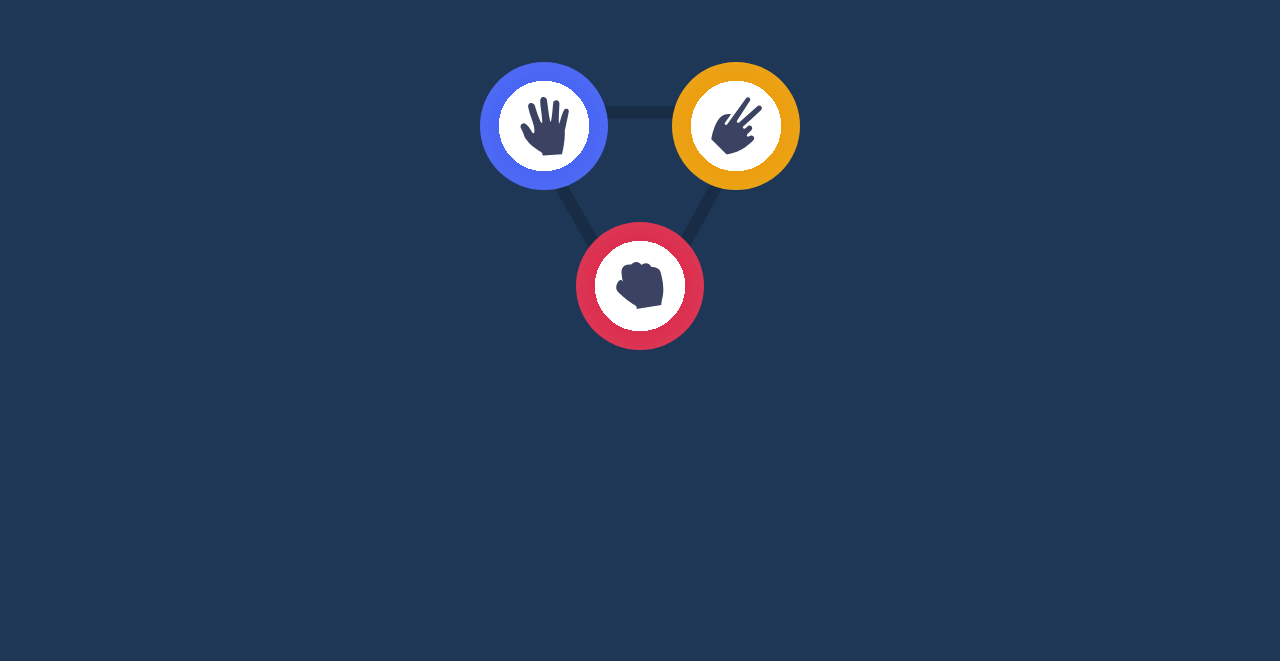
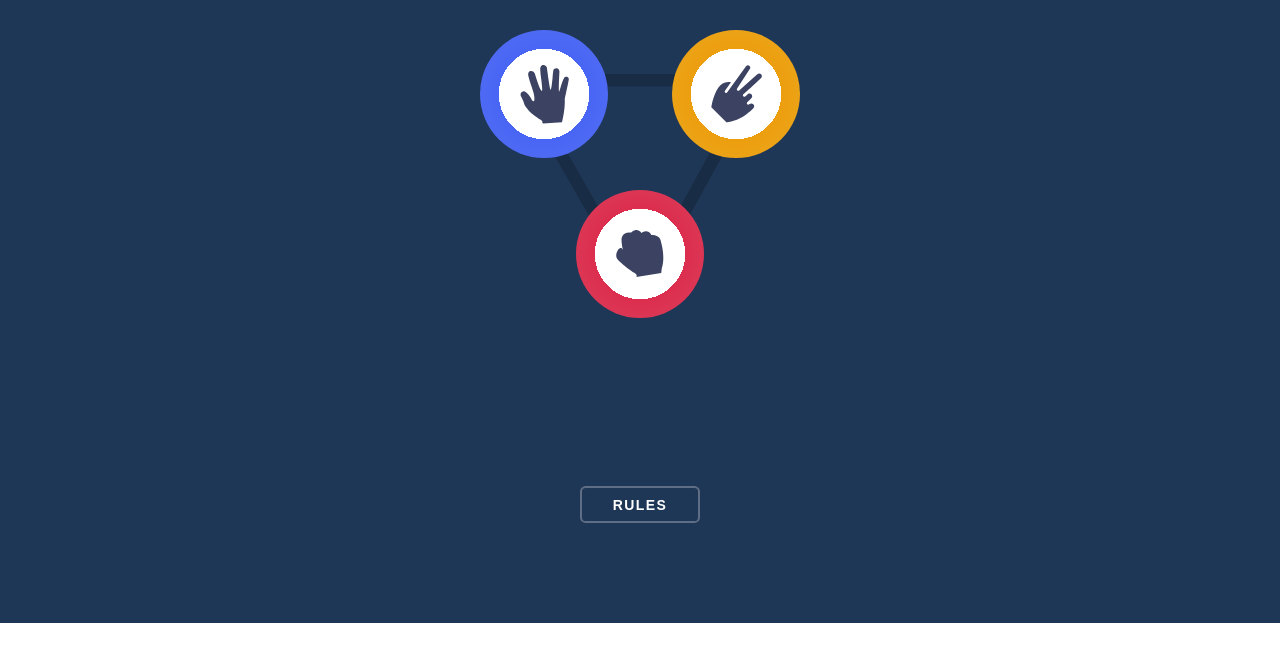
Before and after one commit to abdelkadersettah/roshambo, a plain HTML site: page index.html in a window 1280 px wide. Shown: the part 177-838 px from the top of the page. After the commit the page ends 800 px from the top, so only its background shows below. Drawn offline with Linux system fonts and the light colour scheme.

Commit message:
add and style rules button to the game section

```diff
--- a/index.html
+++ b/index.html
@@ -11,7 +11,7 @@
   <title>Roshambo</title>
 
   <!-- Score
-  Rules
+
 
   You Picked
   The House Picked
@@ -46,7 +46,7 @@
       <li class="game-menu__items" data-items="scissors"><img class="game-menu__img" src="./images/icon-scissors.svg" alt="scissors" srcset=""></li>
       <li class="game-menu__items" data-items="rock"><img class="game-menu__img" src="./images/icon-rock.svg" alt="rock" srcset=""></li>
     </ul>
-
+     <button class="btn btn__rules">Rules</button>
   </section>
 </main>
 </body>
--- /dev/null
+++ b/sass/abstracts/_borders.scss
@@ -0,0 +1,6 @@
+@mixin border-base(
+  $inner-weight: 3px,
+  $inner-color: var(--header-outline-color)
+) {
+  border: $inner-weight solid $inner-color;
+}
--- a/sass/abstracts/_variables.scss
+++ b/sass/abstracts/_variables.scss
@@ -29,10 +29,15 @@
   --margin-sm: calc(var(--margin-base) * 0.875);
   --margin-lg: calc(var(--margin-base) * 1.25);
   --margin-xlg: calc(var(--margin-base) * 2);
+  --margin-xxlg: calc(var(--margin-base) * 2.5);
+
   // padding
   --padding-base: 1em;
   --padding-xsm: calc(var(--padding-base) * 0.5);
   --padding-sm: calc(var(--padding-base) * 0.875);
   --padding-lg: calc(var(--padding-base) * 1.25);
   --padding-xlg: calc(var(--padding-base) * 2);
+  --padding-xxlg: calc(var(--padding-base) * 2.5);
+  // radius;
+  --radius-base: 0.4em;
 }
--- a/sass/base/_base.scss
+++ b/sass/base/_base.scss
@@ -38,7 +38,3 @@ body {
   @include gradient-radial();
   color: var(--white);
 }
-.game-select {
-  height: 80vh;
-  position: relative;
-}
--- /dev/null
+++ b/sass/components/_buttons.scss
@@ -0,0 +1,14 @@
+.btn {
+  text-transform: uppercase;
+  font-size: var(--font-size-sm);
+  letter-spacing: 0.1em;
+  padding: 0.6em 2.2em;
+  font-weight: var(--font-weight-semi-bold);
+  border-radius: var(--radius-base);
+  &__rules {
+    @include border-base(2px);
+    display: block;
+    margin: 0 auto;
+    margin-bottom: var(--margin-xxlg);
+  }
+}
--- a/sass/main.scss
+++ b/sass/main.scss
@@ -1,5 +1,7 @@
 @import 'abstracts/variables';
 @import 'abstracts/gradients';
+@import 'abstracts/borders';
 @import 'base/base';
 @import 'pages/home';
 @import 'components/menu';
+@import 'components/buttons';
--- a/sass/pages/_home.scss
+++ b/sass/pages/_home.scss
@@ -1,8 +1,8 @@
 .header {
   display: flex;
   justify-content: space-between;
-  border: 3px solid var(--header-outline-color);
-  border-radius: 0.4em;
+  @include border-base();
+  border-radius: var(--radius-base);
   padding: var(--padding-xlg) var(--padding-lg);
   width: 90%;
   margin: 0 auto;
@@ -41,5 +41,8 @@
   }
 }
 .game-select {
-  margin-top: var(--margin-xlg);
+  display: flex;
+  flex-direction: column;
+  justify-content: space-between;
+  height: 70vh;
 }
```
Also changed, not shown: css/main.css, 1 other file.
